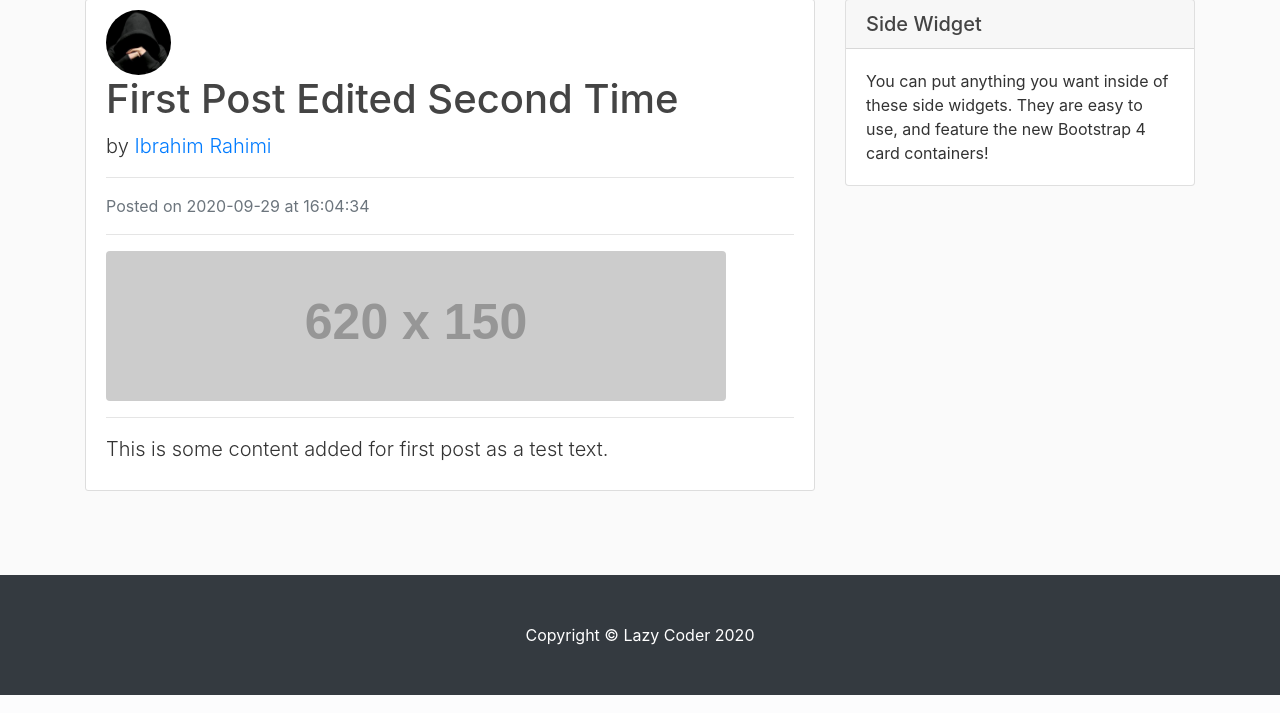
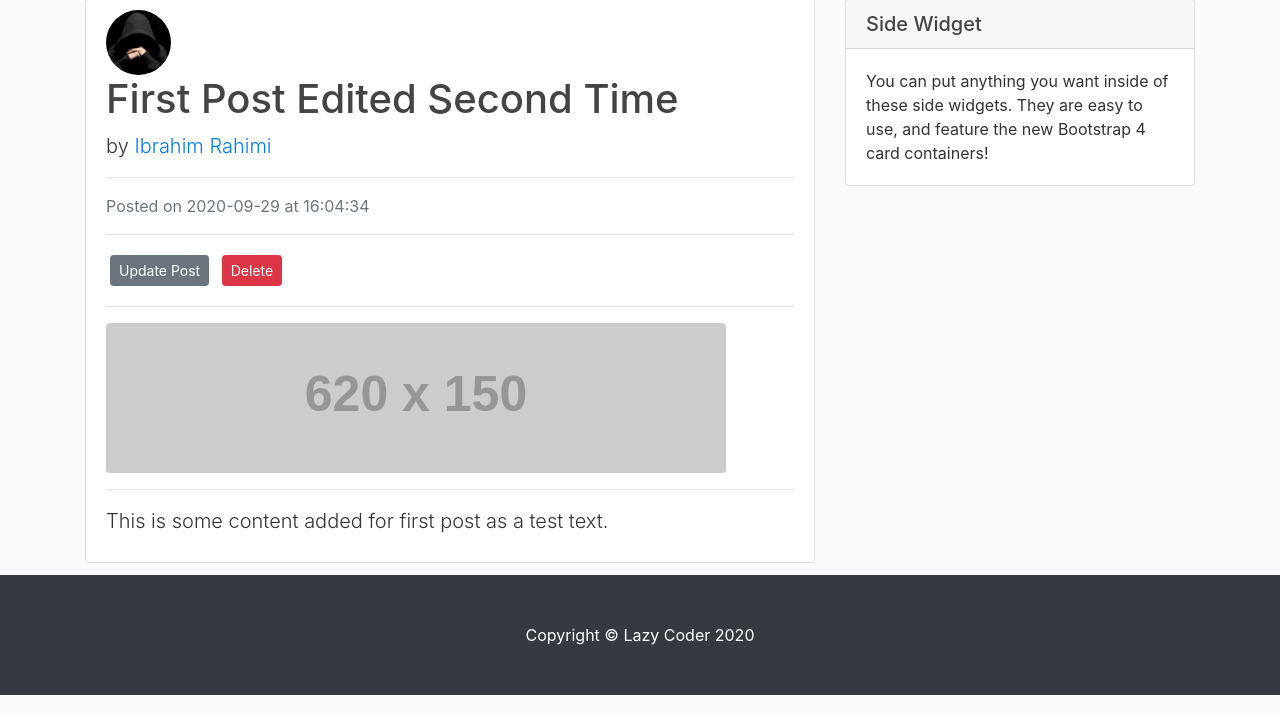
Before and after one commit to ibrahimrahimi/flask-blog, a Flask app: page /post/1 in a window 1280 px wide. Shown: the part 105-818 px from the top of the page. Run offline with Flask 2, Linux system fonts and the light colour scheme; a user stored in the database is signed in; data comes from the database, SQL or seed files in the repository; both versions use the stored data as it was after the commit; grey boxes labelled with a size stand in for pictures from a placeholder-image service; some libraries are stand-ins or nearby versions.

Commit message:
Add delete post feature and transfer update and delete button to view post section.

```diff
--- a/blog/routes.py
+++ b/blog/routes.py
@@ -129,3 +129,14 @@ def update_post(post_id):
         form.title.data = post.title
         form.content.data = post.content
     return render_template('create_post.html', title='Update Post', form=form, legend='Update Post')
+
+@app.route('/post/<int:post_id>/delete', methods=['POST'])
+@login_required
+def delete_post(post_id):
+    post = Post.query.get_or_404(post_id)
+    if post.author != current_user:
+        abort(403)
+    db.session.delete(post)
+    db.session.commit()
+    flash('Post successfully deleted!', 'success')
+    return redirect(url_for('home'))
--- a/blog/templates/layout.html
+++ b/blog/templates/layout.html
@@ -21,7 +21,7 @@
     <!-- Navigation -->
     <nav class="navbar navbar-expand-lg navbar-dark bg-dark fixed-top">
         <div class="container">
-            <a class="navbar-brand" href="#">Lazy Coder</a>
+            <a class="navbar-brand" href="{{ url_for('home') }}">Lazy Coder</a>
             <button class="navbar-toggler" type="button" data-toggle="collapse" data-target="#navbarResponsive" aria-controls="navbarResponsive" aria-expanded="false" aria-label="Toggle navigation">
                 <span class="navbar-toggler-icon"></span>
             </button>
--- a/blog/templates/post.html
+++ b/blog/templates/post.html
@@ -16,11 +16,38 @@
             <!-- Date/Time -->
             <p class="text-muted">Posted on {{ post.date_posted.strftime('%Y-%m-%d') }} at {{ post.date_posted.strftime('%H:%M:%S') }}</p>
             <hr>
+            {% if current_user == post.author %}
+                <div>
+                    <a href="{{ url_for('update_post', post_id = post.id) }}" class="btn btn-secondary btn-sm m-1">Update Post</a>
+                    <button type="button" class="btn btn-danger btn-sm m-1" data-toggle="modal" data-target="#deleteModal">Delete</button>
+                </div>
+                <hr>
+            {% endif %}
             <!-- Preview Image -->
             <img class="img-fluid rounded" src="http://placehold.it/620x150" alt="">
             <hr>
             <!-- Post Content -->
             <p class="lead">{{ post.content }}</p>
+        </div>
+    </div>
+
+    <!-- Modal -->
+    <div class="modal fade" id="deleteModal" tabindex="-1" role="dialog" aria-labelledby="deleteModalLabel" aria-hidden="true">
+        <div class="modal-dialog" role="document">
+            <div class="modal-content">
+                <div class="modal-header">
+                    <h5 class="modal-title" id="deleteModalLabel">Delete Post?</h5>
+                    <button type="button" class="close" data-dismiss="modal" aria-label="Close">
+                        <span aria-hidden="true">&times;</span>
+                    </button>
+                </div>
+                <div class="modal-footer">
+                    <button type="button" class="btn btn-secondary" data-dismiss="modal">Close</button>
+                    <form action="{{ url_for('delete_post', post_id=post.id) }}" method="POST">
+                        <input class="btn btn-danger" type="submit" name="submit" value="Delete">
+                    </form>
+                </div>
+            </div>
         </div>
     </div>
 {% endblock content %}
```
Also changed, not shown: blog/templates/create_post.html (+6 -1 lines), blog/site.sqlite, blog/templates/home.html (line endings or trailing spaces).
